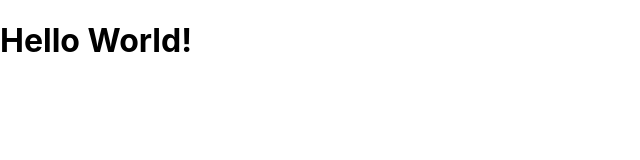
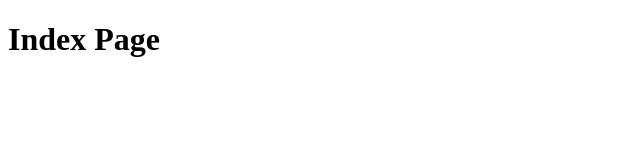
Before and after one commit to AliLotfi123/learning-nextjs, a Next.js app: page / in a window 1280 px wide. Shown: the top 160 px of the page, without its empty margins (0-640 px from the left). Built offline with nearby package versions, Linux system fonts and the light colour scheme.

Commit message:
testing with api

```diff
--- a/pages/_document.tsx
+++ b/pages/_document.tsx
@@ -2,6 +2,7 @@ import Document, { Html, Head, Main, NextScript } from "next/document";
 
 export default class CustomDocument extends Document {
   render() {
+    console.log("hello from _document");
     return (
       <Html>
         <Head>
--- /dev/null
+++ b/pages/api/random-numbers.ts
@@ -0,0 +1,5 @@
+import { NextApiRequest, NextApiResponse } from "next";
+
+export default function (req: NextApiRequest, res: NextApiResponse) {
+  res.json({ num: Math.floor(Math.random() * 10) });
+}
--- a/pages/index.tsx
+++ b/pages/index.tsx
@@ -1,3 +1,7 @@
 export default function Home() {
-  return <h1>Hello World!</h1>;
+  return (
+    <h1 className="container" onClick={() => alert("hello")}>
+      Index Page
+    </h1>
+  );
 }
```
Also changed, not shown: pages/_app.tsx (+2 -5 lines).
